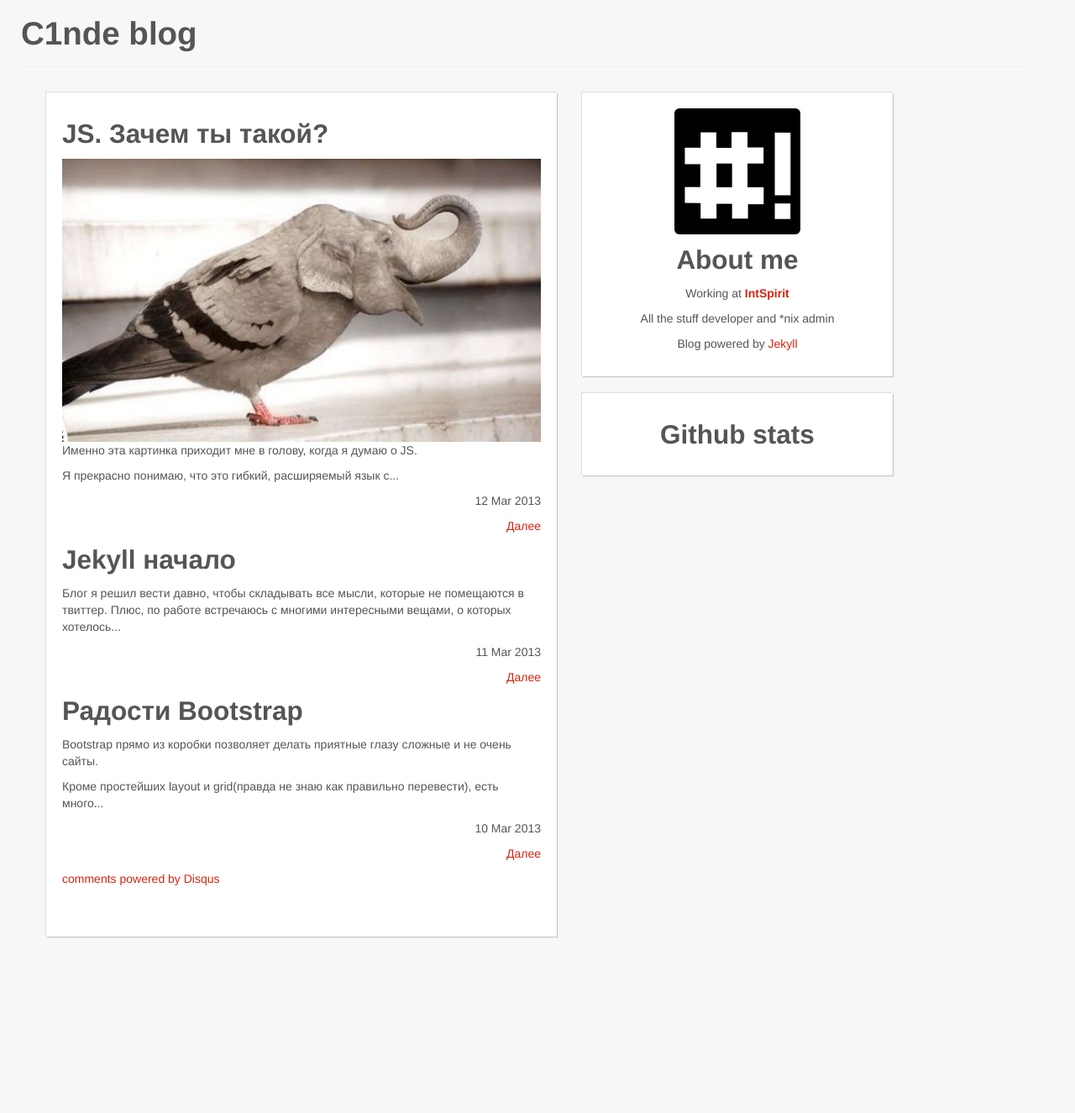
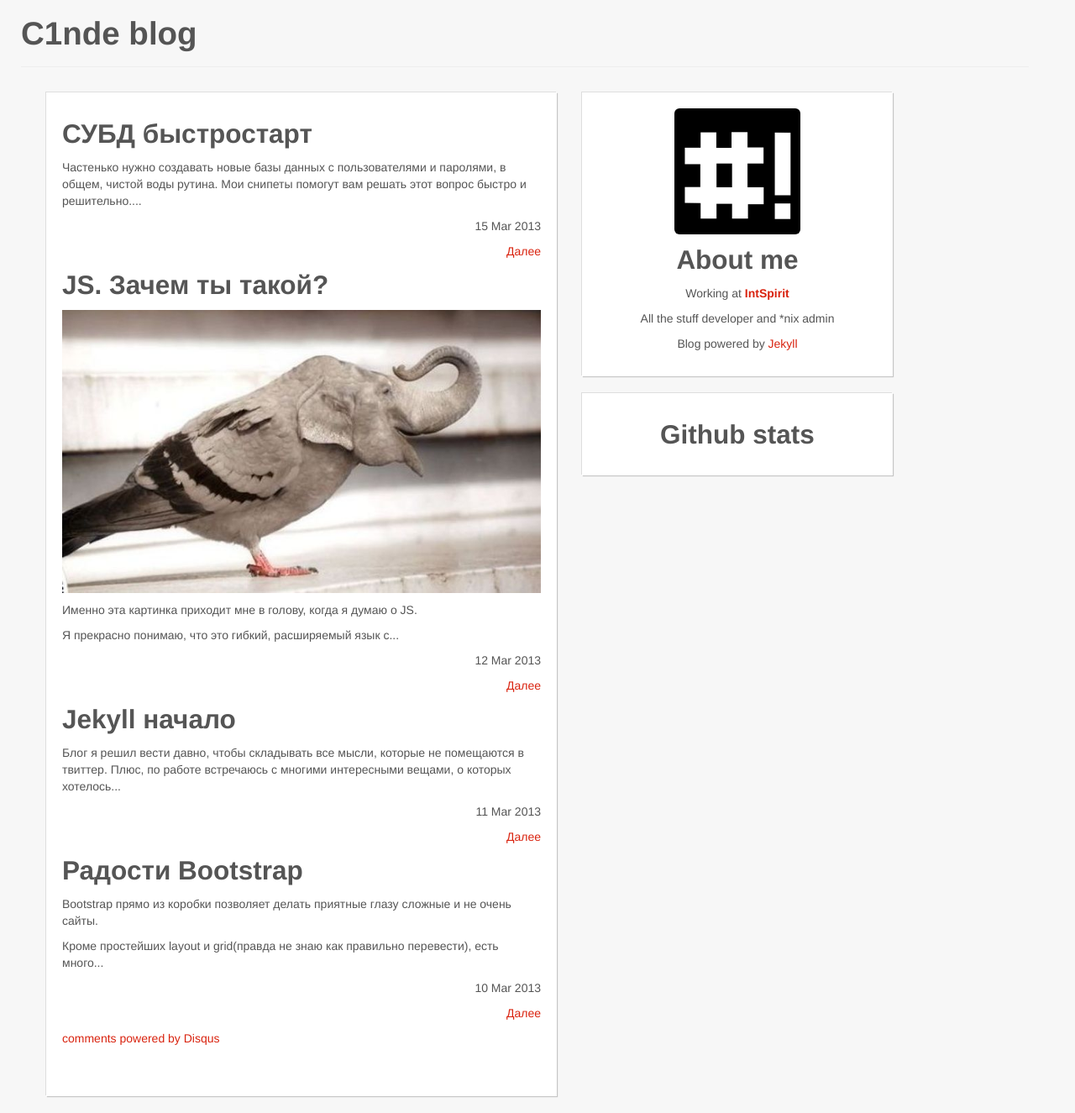
Before and after one commit to r3nya/c1nde.github.com, a Jekyll site: the page built from index.html, in a window 1280 px wide. Shown: the whole page at 84% size. Built offline with Jekyll 4.4.1, drawn with Linux system fonts in a browser that asks for light colours; nearby versions of some CDN libraries; comment, search, counter and statistics services are not loaded; before the commit the page ends 1135 px from its top, so only the background shows below that.

Commit message:
SQL post

```diff
--- /dev/null
+++ b/_posts/2013-03-15-databases.md
@@ -0,0 +1,30 @@
+---
+layout: default
+title: СУБД быстростарт
+---
+Частенько нужно создавать новые базы данных с пользователями и паролями, в общем, чистой воды рутина. Мои снипеты помогут вам решать этот вопрос быстро и решительно. Берем суперпользователя и угараем по консоле.
+
+`my_awesome_db` Имя новой базы
+
+`my_awesome_user` Имя нового пользователя
+
+`my_awesome_password` Пароль для нового пользователя
+
+## MySQL
+
+    create database my_awesome_db character set utf8;
+    create user 'my_awesome_user'@'localhost' identified by 'my_awesome_password';
+    grant all privileges on my_awesome_db.* to 'my_awesome_user'@'localhost';
+
+## PostgreSQL
+
+    CREATE ROLE my_awesome_user LOGIN ENCRYPTED PASSWORD 'my_awesome_password' NOINHERIT VALID UNTIL 'infinity';
+    CREATE DATABASE my_awesome_db WITH ENCODING='UTF8' OWNER=my_awesome_user;
+
+## SQLite3 :)
+
+    $ sqlite my_awesome.db
+
+{{ page.date | date: "%d %B %Y" }}
+
+[link to this post]({% post_url 2013-03-15-databases %})
--- a/index.html
+++ b/index.html
@@ -4,7 +4,7 @@ layout: default
 {% for post in site.posts %}
   <div>
     <h2>{{post.title}}</h2>
-    <p>{{post.content | truncatewords: 25}}<p>
+    {{post.content | truncatewords: 25}}
     <p class="text-right small">{{post.date | date: "%d %b %Y"}}</p>
     <p class="text-right"><a href="{{post.url}}">Далее</a></p>
   </div>
```
Also changed, not shown: _posts/2013-03-12-js.md (+1 -1 lines).
